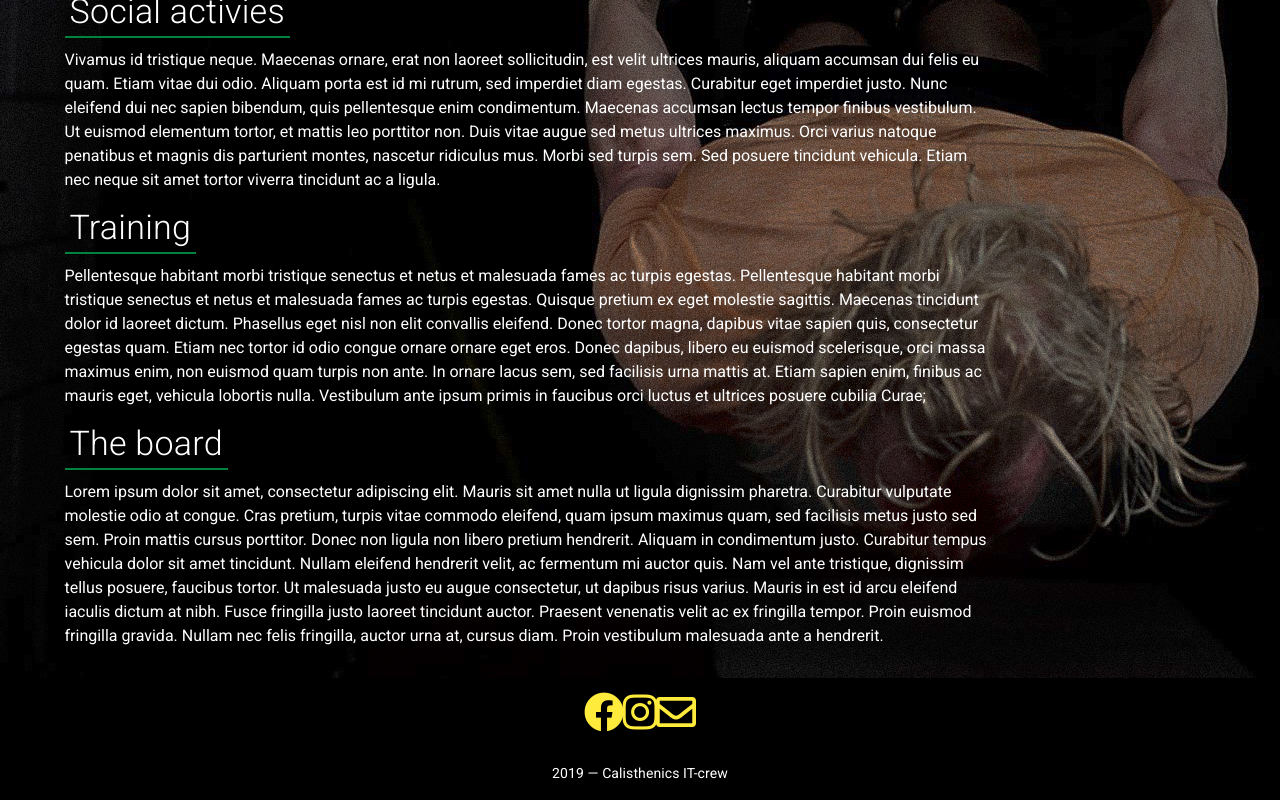
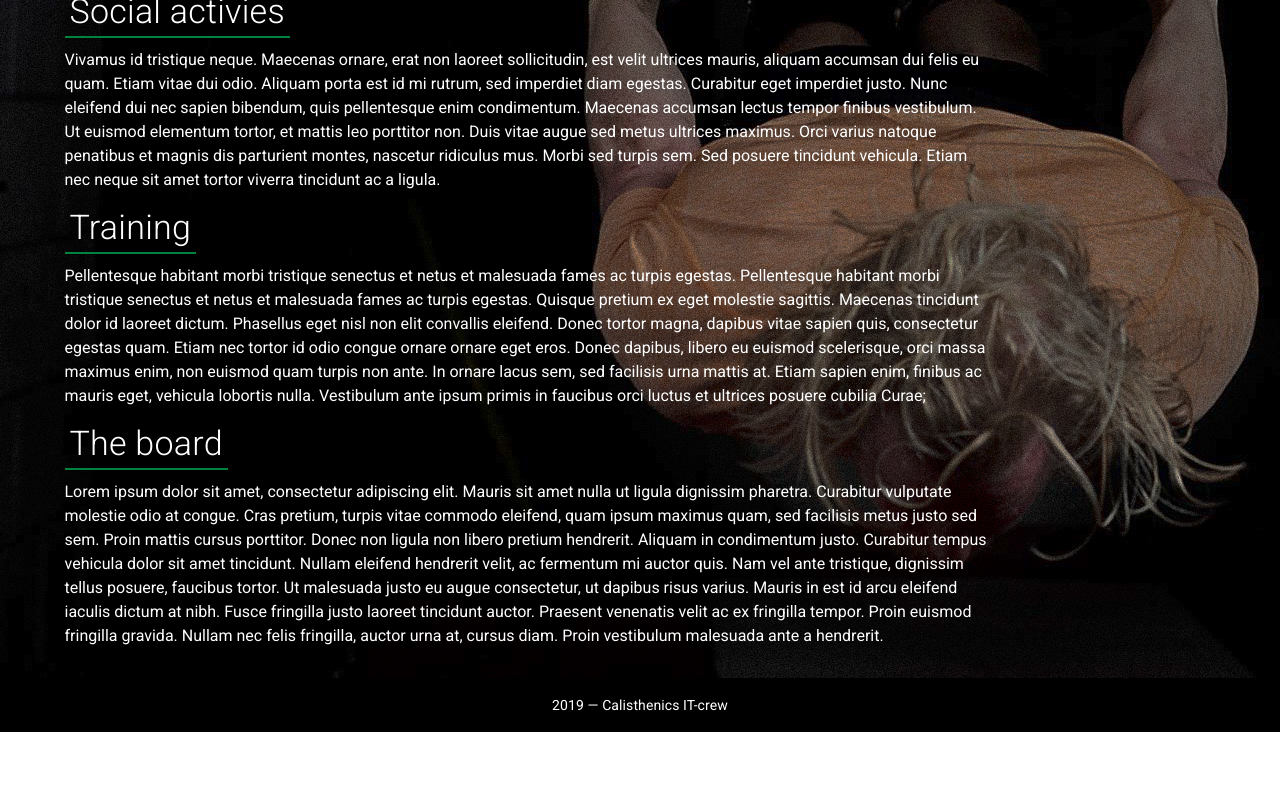
Before and after one commit to jorgensta/vuesthenics, a Vue app: page /about in a window 1280 px wide. Shown: the part 649-1449 px from the top of the page. After the commit the page ends 1381 px from the top, so only its background shows below. Built offline with nearby package versions, Linux system fonts and the light colour scheme.

Commit message:
Simple footer

```diff
--- a/src/components/FooterBar.vue
+++ b/src/components/FooterBar.vue
@@ -1,11 +1,6 @@
 <template>
   <v-footer class="footer" padless>
     <v-card flat tile width="100%" color="black" dark>
-      <v-card-text>
-        <v-btn color="yellow" icon v-for="iconName in icons" :key="iconName">
-          <v-icon x-large>{{ iconName }}</v-icon>
-        </v-btn>
-      </v-card-text>
       <v-card-text class="white--text"
         >{{ year }} — Calisthenics IT-crew</v-card-text
       >
```
